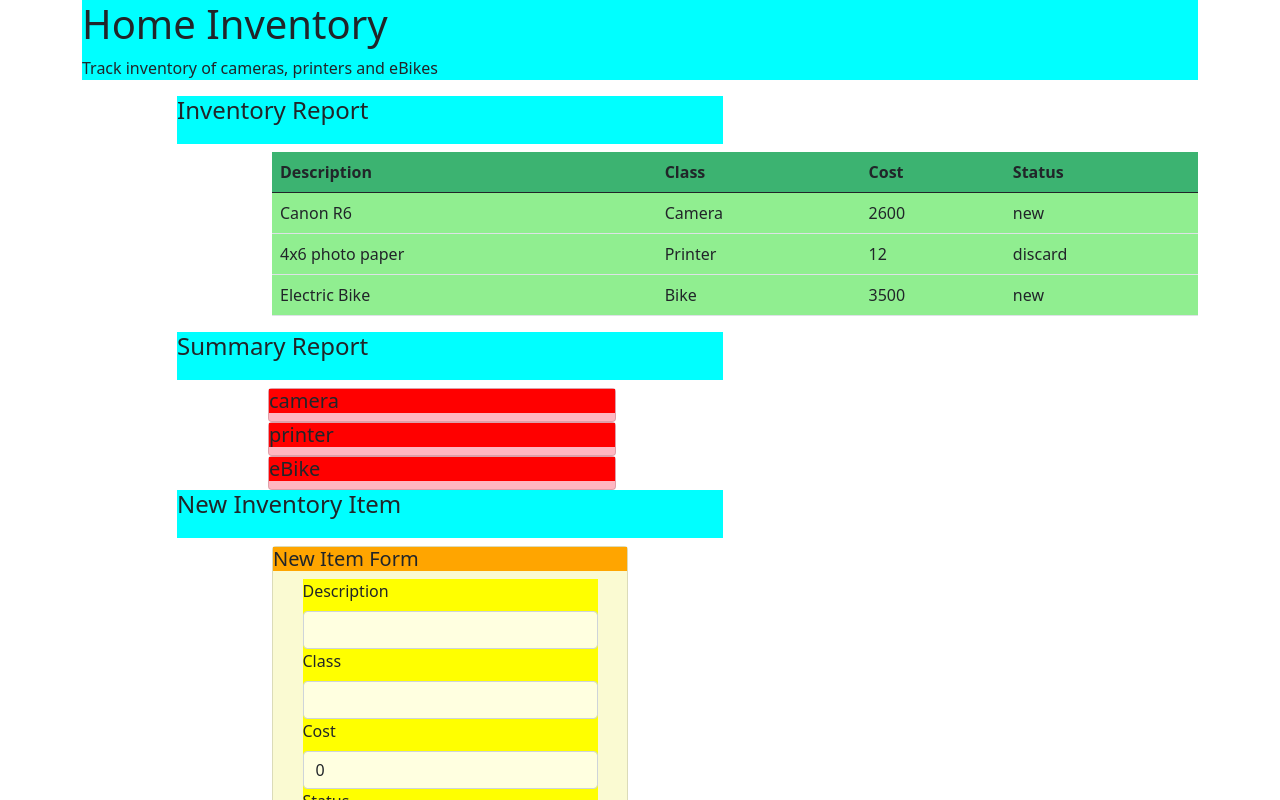
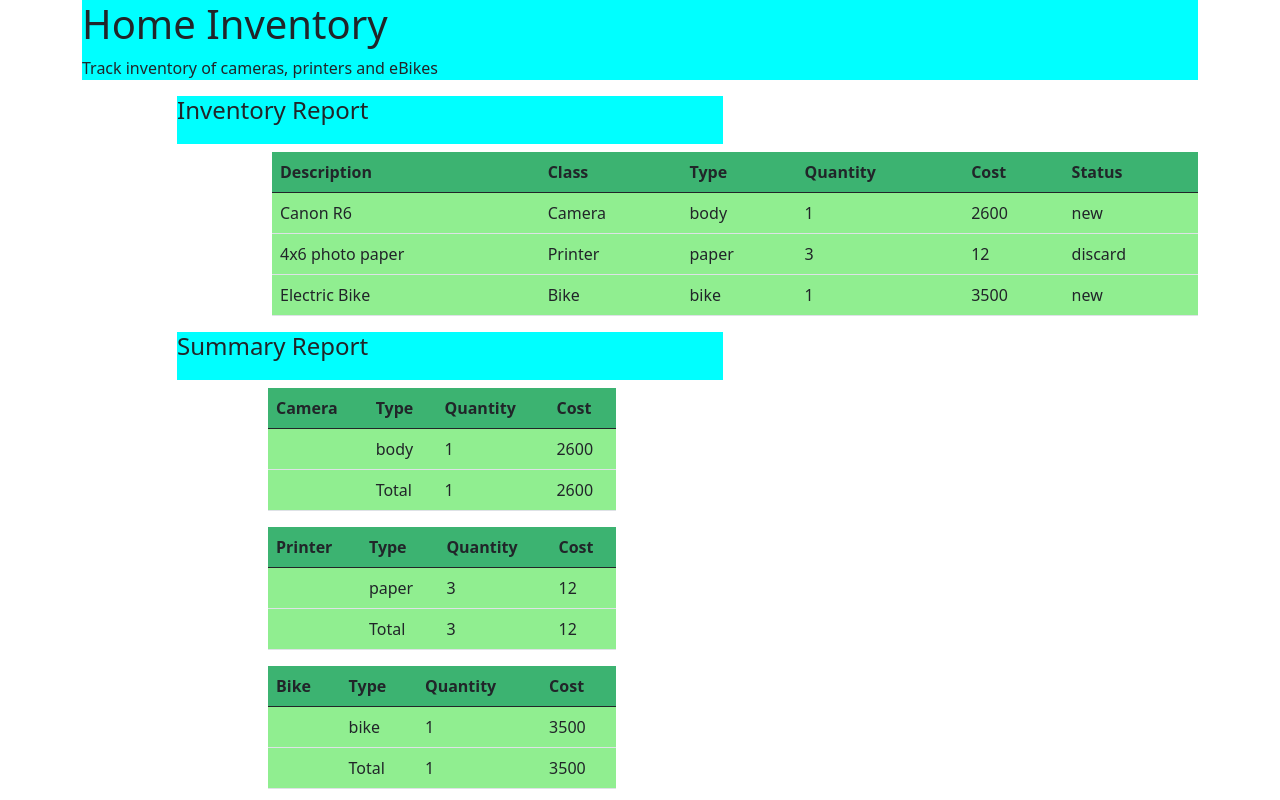
Before and after one commit to cfloryiv/homeinventoryreact, a React (Create React App) app: page / in a window 1280 px wide. Shown: the top 800 px of the page. Built offline with nearby package versions, Linux system fonts and the light colour scheme.

Commit message:
fixed subtotal page.

```diff
--- a/src/App.tsx
+++ b/src/App.tsx
@@ -3,6 +3,7 @@ import { InventoryReport } from './InventoryReport';
 import { SummaryReport } from './SummaryReport';
 import { NewInventoryItem} from './NewInventoryItem';
 import { Jumbotron, Container } from 'react-bootstrap';
+import {Values} from './Values';
 
 import 'bootstrap/dist/css/bootstrap.min.css';
 import './App.css';
@@ -17,27 +18,33 @@ class App extends React.Component {
       {
         desc: "Canon R6",
         cls: "Camera",
+        subtype: "body",
+        qty: 1,
         cost: 2600.00,
         status: "new"
       },
       {
         desc: "4x6 photo paper",
         cls: "Printer",
+        subtype: "paper",
+        qty: 3,
         cost: 12.00,
         status: "discard"
       },
       {
         desc: "Electric Bike",
         cls: "Bike",
+        subtype: "bike",
+        qty: 1,
         cost: 3500.00,
         status: "new"
       }
     ]
   };
 
-  handleSubmit(desc: string, cls: string, cost: number, status: string) {
-
-    let array=this.state.inventory.concat({desc, cls, cost, status});
+  //handleSubmit(desc: string, cls: string, cost: number, status: string) {
+  handleSubmit(values: Values) {
+    let array=this.state.inventory.concat(values);
     this.setState({inventory: array});
   };
 
@@ -48,8 +55,8 @@ class App extends React.Component {
           <h1>Home Inventory</h1>
           <p>Track inventory of cameras, printers and eBikes</p>
         </Jumbotron>
-        <InventoryReport inventoryList= {this.state.inventory} show={true}/>
-        <SummaryReport />
+        <InventoryReport inventoryList= {this.state.inventory} />
+        <SummaryReport inventoryList= {this.state.inventory} />
         <NewInventoryItem onFormSubmit={this.handleSubmit}/>
       </Container>
     );
--- a/src/InventoryReport.tsx
+++ b/src/InventoryReport.tsx
@@ -5,13 +5,15 @@ import { Row, Col } from 'react-bootstrap';
 interface Item {
     desc: string,
     cls: string,
+    subtype: string,
+    qty: number,
     cost: number,
     status: string
 }
 
 export class InventoryReport extends React.Component<any, any> {
 
-    constructor(props: { inventoryList: Item[], show: boolean }) {
+    constructor(props: { inventoryList: Item[]}) {
         super(props);
     }
     state = {
@@ -35,7 +37,7 @@ export class InventoryReport extends React.Component<any, any> {
                             <table className="table">
                                 <thead>
                                     <tr>
-                                        <th>Description</th><th>Class</th><th>Cost</th><th>Status</th>
+                                        <th>Description</th><th>Class</th><th>Type</th><th>Quantity</th><th>Cost</th><th>Status</th>
                                     </tr>
                                 </thead>
                                 <tbody>
@@ -43,6 +45,8 @@ export class InventoryReport extends React.Component<any, any> {
                                         <tr key={item.desc}>
                                             <td>{item.desc}</td>
                                             <td>{item.cls}</td>
+                                            <td>{item.subtype}</td>
+                                            <td>{item.qty}</td>
                                             <td>{item.cost}</td>
                                             <td>{item.status}</td>
                                         </tr>
--- a/src/NewInventoryItem.tsx
+++ b/src/NewInventoryItem.tsx
@@ -1,7 +1,7 @@
 import React from 'react';
 import { Row, Col, Card, Form } from 'react-bootstrap';
 import { Form as Formx, Formik, Field, ErrorMessage } from 'formik';
-
+import {Values} from './Values';
 
 
 interface IProps {
@@ -9,12 +9,7 @@ interface IProps {
 }
 interface IState { }
 
-export interface Values {
-    desc: string,
-    cls: string,
-    cost: number,
-    status: string
-}
+
 export class NewInventoryItem extends React.Component<IProps, IState> {
 
     constructor(props: { onFormSubmit: CallableFunction }) {
@@ -31,8 +26,8 @@ export class NewInventoryItem extends React.Component<IProps, IState> {
         this.setState({ showFlag: newFlag })
     };
     handleSubmit(values: Values) {
-
-        this.props.onFormSubmit(values.desc, values.cls, values.cost, values.status);
+        this.props.onFormSubmit(values);
+        //this.props.onFormSubmit(values.desc, values.cls, values.cost, values.status);
         this.setState({ showFlag: false });
         return;
     }
@@ -43,6 +38,12 @@ export class NewInventoryItem extends React.Component<IProps, IState> {
         }
         if (!values.cls) {
             errors.cls = "You must enter a class";
+        }
+        if (!values.subtype) {
+            errors.subtype="You must enter a type";
+        }
+        if (values.qty<=0) {
+            errors.qty="Enter a postive quantity";
         }
         if (values.cost <= 0) {
             errors.cost = "Enter a positive cost";
@@ -68,7 +69,7 @@ export class NewInventoryItem extends React.Component<IProps, IState> {
                             <Card style={{ backgroundColor: 'lightgoldenrodyellow' }}>
                                 <h5 style={{ backgroundColor: 'orange' }}>New Item Form</h5>
                                 <Col md={{ span: 10, offset: 1 }}>
-                                    <Formik initialValues={{ desc: "", cls: "", cost: 0.00, status: "" }}
+                                    <Formik initialValues={{ desc: "", cls: "", subtype: "", qty: 1, cost: 1.00, status: "" }}
                                         onSubmit={this.handleSubmit}
                                         validate={this.handleValidation}
                                         render={({
@@ -91,6 +92,16 @@ export class NewInventoryItem extends React.Component<IProps, IState> {
                                                     <Form.Label>Class</Form.Label>
                                                     <Field className="form-control" name="cls" type="text" />
                                                     <ErrorMessage component="span" name="cls" />
+                                                </Form.Group>
+                                                <Form.Group>
+                                                    <Form.Label>Type</Form.Label>
+                                                    <Field className="form-control" name="subtype" type="text" />
+                                                    <ErrorMessage component="span" name="subtype" />
+                                                </Form.Group>
+                                                <Form.Group>
+                                                    <Form.Label>Quantity</Form.Label>
+                                                    <Field className="form-control" name="qty" type="number" />
+                                                    <ErrorMessage component="span" name="qty" />
                                                 </Form.Group>
                                                 <Form.Group>
                                                     <Form.Label>Cost</Form.Label>
--- a/src/SummaryCard.tsx
+++ b/src/SummaryCard.tsx
@@ -1,14 +1,60 @@
+import { AnyAaaaRecord } from 'dns';
 import React from 'react';
 import { Card, Row, Col } from 'react-bootstrap';
+import {Values} from './Values';
 
-export function SummaryCard(props: { type: string }) {
+export function SummaryCard(props: { cls: string, inventoryList: Values[] }) {
+    // filter out class items
+    let items=props.inventoryList.filter((item: Values) => item.cls===props.cls);
+    // build subtotals by type
+    let subtotals=items.reduce((acc: any, item) => {
+        let ndx=acc.findIndex((stx: any) => stx.subtype===item.subtype);
+        let st: {subtype: string, qty: number, cost: number};
+        if (ndx===-1) {
+            st={subtype: item.subtype, qty: item.qty, cost: item.cost};
+            acc.push(st);
+        } else {
+            st=acc[ndx];
+            st['qty']+=item.qty;
+            st['cost']+=item.cost;
+            acc[ndx]=st;
+        }
+        return acc;
+    }, []);
+
+    // reduce to totals
+    let totals=items.reduce((acc: any, item) => {
+        acc['qty']+=item.qty;
+        acc['cost']+=item.cost;
+        return acc;
+    }, {qty: 0, cost: 0});
+
     return (
         <>
             <Row>
                 <Col md={{span: 4, offset: 2}}>
-                <Card>
-                    <h5>{props.type}</h5>
-                </Card>
+
+                    <table className="table">
+                        <thead>
+                            <tr>
+                            <th>{props.cls}</th><th>Type</th><th>Quantity</th><th>Cost</th>
+                            </tr>
+                        </thead>
+                        <tbody>
+                            {subtotals.map((st: any) => (
+                                <tr>
+                                    <td></td>
+                                <td>{st.subtype}</td>
+                                <td>{st.qty}</td>
+                                <td>{st.cost}</td>
+                                </tr>
+                            ))}
+                            <tr>
+                                <td></td><td>Total</td><td>{totals.qty}</td><td>{totals.cost}</td>
+                            </tr>
+                        </tbody>
+                    </table>
+
                 </Col>
             </Row>
         </>
--- a/src/SummaryReport.tsx
+++ b/src/SummaryReport.tsx
@@ -1,8 +1,12 @@
 import React from 'react';
 import { SummaryCard } from './SummaryCard';
 import { Col, Row } from 'react-bootstrap';
+import {Values} from './Values';
+export class SummaryReport extends React.Component<any, any> {
+    constructor(props: { inventoryList: Values[]}) {
+        super(props);
+    }
 
-export class SummaryReport extends React.Component {
     state = {
         showFlag: true
     };
@@ -20,9 +24,9 @@ export class SummaryReport extends React.Component {
                 </Row>
                 {(this.state.showFlag === true) ? (
                     <Row>
-                        <SummaryCard type={"camera"} />
-                        <SummaryCard type={"printer"} />
-                        <SummaryCard type={"eBike"} />
+                        <SummaryCard key={1} cls={"Camera"} inventoryList={this.props.inventoryList}/>
+                        <SummaryCard key={2} cls={"Printer"} inventoryList={this.props.inventoryList}/>
+                        <SummaryCard key={3} cls={"Bike"} inventoryList={this.props.inventoryList}/>
                     </Row>
                 ) : ""}
             </>
--- /dev/null
+++ b/src/Values.tsx
@@ -0,0 +1,8 @@
+export interface Values {
+    desc: string,
+    cls: string,
+    subtype: string,
+    qty: number,
+    cost: number,
+    status: string
+}
```
